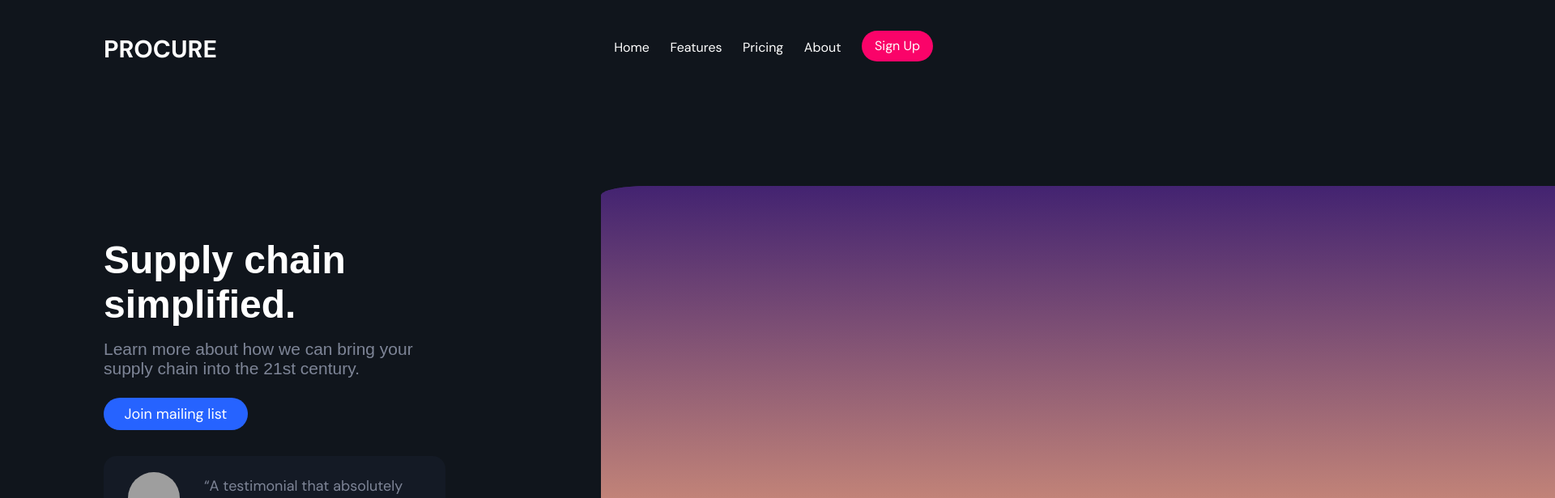
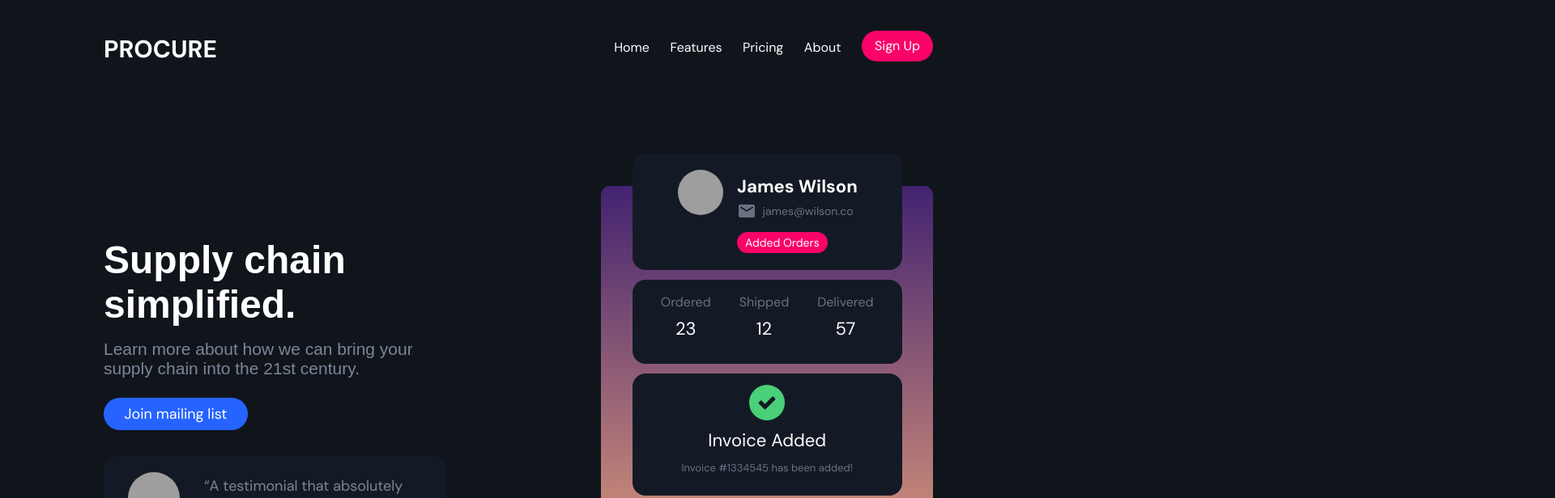
Before and after one commit to rayanwaked/procure-project, a React (Create React App) app: page / in a window 1280 px wide. Shown: the top 616 px of the page at 81% size, 1920 px wide, since content can reach past the window. Built offline with nearby package versions, Linux system fonts and the light colour scheme; grey boxes are pictures that could not be loaded.

Commit message:
Added Framer Motion. Visual elements now animate on load. Solution needs to be found to stop the animation from replaying after scrolling back into view. Right now, it will animate every single time it re-enters view.

```diff
--- a/src/pages/landing/landing.tsx
+++ b/src/pages/landing/landing.tsx
@@ -85,7 +85,6 @@ export default function Landing() {
                 </div>
 
                 {/* Hero Images */}
-                <BackgroundFadeInUpWhenVisible>
                 {/* Hero Profile Card */}
                 <FadeInUpWhenVisible>
                     <div className="HeroBackdropContent"
@@ -115,7 +114,6 @@ export default function Landing() {
                         <HeroHistory />
                     </div>
                 </FadeInUpWhenVisible>
-                </BackgroundFadeInUpWhenVisible>
             </div>
 
             {/* Getting Started */}
```
Lines whose indentation alone changed are shown as unchanged.
